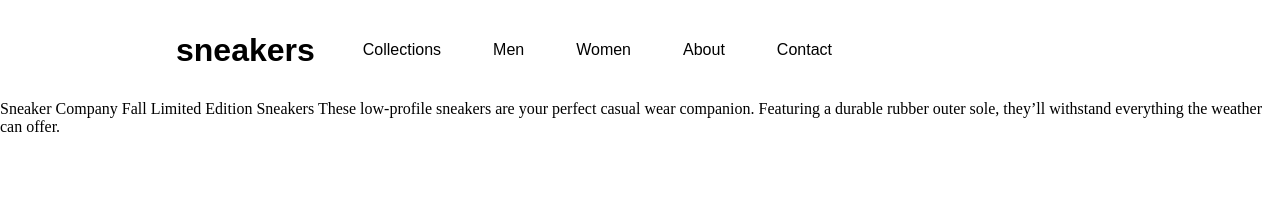
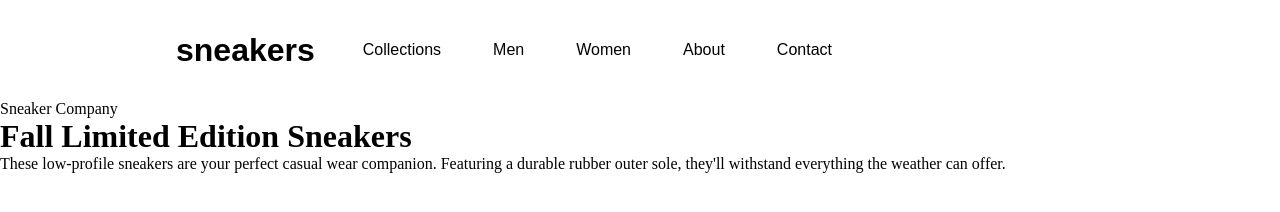
Before and after one commit to bigjoefilms/Ecomerce-Website-team-6, a plain HTML site: page index.html in a window 1280 px wide. Drawn offline with Linux system fonts and the light colour scheme.

Commit message:
index.html

```diff
--- a/index.html
+++ b/index.html
@@ -40,12 +40,19 @@
   About
   Contact -->
 
-  Sneaker Company
-
-  Fall Limited Edition Sneakers
-
-  These low-profile sneakers are your perfect casual wear companion. Featuring a
-  durable rubber outer sole, they’ll withstand everything the weather can offer.
+  <!-- feature-path-text -->
+        <div class="feature-path-text">
+          <p class="f-path-text-p">
+            Sneaker Company
+          </p>
+          <h1 class="f-path-text-h1">
+          Fall Limited Edition Sneakers
+          </h1>
+          <p class="f-path-text-p2">
+          These low-profile sneakers are your perfect casual wear companion. Featuring a
+          durable rubber outer sole, they'll withstand everything the weather can offer.
+          </p>
+        </div>
 
   <!-- $125.00
   50%
```
